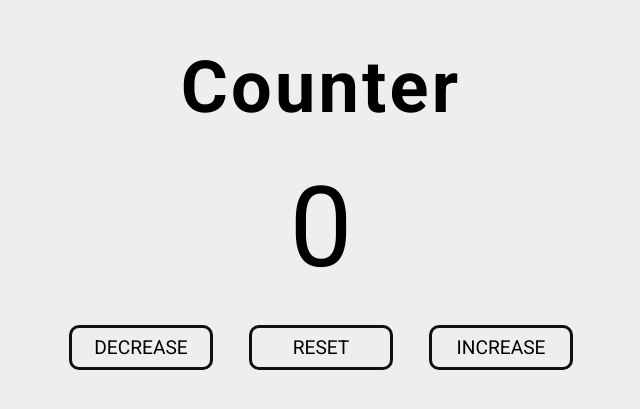
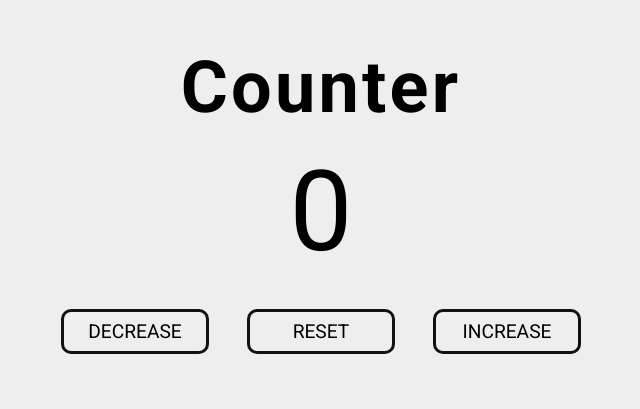
Before and after one commit to fecrol/Counter, a plain HTML site: page index.html in a window 1280 px wide. Shown: the part 189-598 px from the top of the page, without its empty margins (319-959 px from the left). Drawn offline with Linux system fonts and the light colour scheme.

Commit message:
fixed responivness issues

```diff
--- a/styles.css
+++ b/styles.css
@@ -25,11 +25,9 @@ body {
 
 .content-container {
     width: 80%;
-    padding: 1rem;
 }
 
 .content-container-head {
-    padding: 1rem;
     text-align: center;
 }
 
@@ -62,7 +60,7 @@ body {
 .button {
     padding: 0.5rem;
     margin-bottom: 0.5rem;
-    width: 60%;
+    width: 80%;
     font-size: 1.2rem;
     text-transform: uppercase;
     text-align: center;
```
